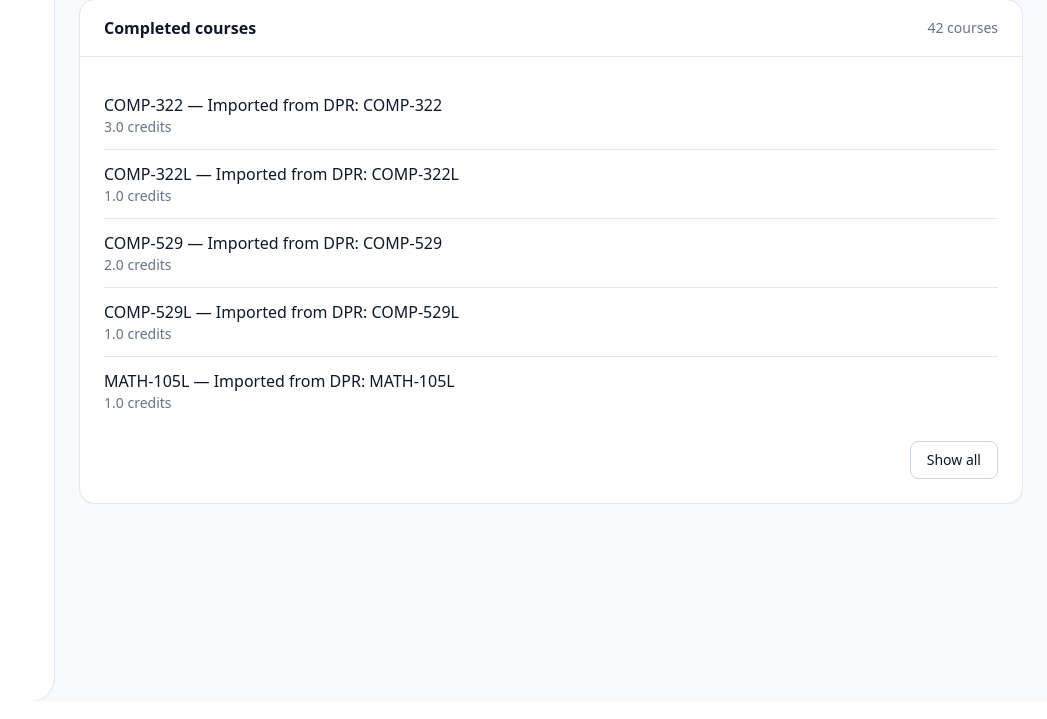
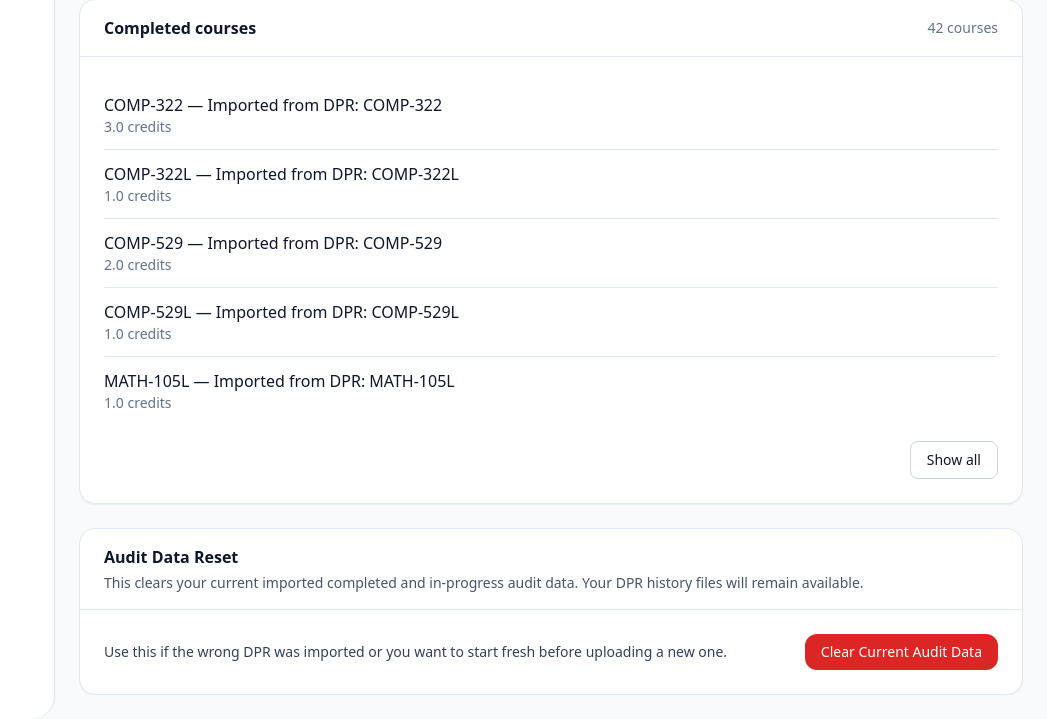
Before and after one commit to MBhuva6304/Gradmate, a Django app: page /settings/ in a window 1280 px wide. Shown: the part 1054-1773 px from the top of the page, without its empty margins (233-1280 px from the left). Run offline with Django 5.2, Linux system fonts and the light colour scheme; a user stored in the database is signed in; data comes from the database, SQL or seed files in the repository; both versions use the stored data as it was after the commit; some libraries are stand-ins or nearby versions.

Commit message:
Added Clear Audit Data functionality to settings page. This allows users to delete all their associated data, and upload a new DPR file if they wish. The code changes include:

```diff
--- a/campus/urls.py
+++ b/campus/urls.py
@@ -19,6 +19,8 @@ urlpatterns = [
 
     # DPR upload (dashboard modal uses this)
     path("dpr/upload/", users_views.upload_dpr, name="upload_dpr"),
+    # Clear Audit Cache
+    path("settings/clear-audit/", users_views.clear_audit_data, name="clear_audit_data"),
 
     path("setup-profile/", users_views.setup_profile, name="setup_profile"),
 
--- a/templates/settings.html
+++ b/templates/settings.html
@@ -166,7 +166,6 @@
       </section>
 
       <!-- DPR History card -->
-      </section>
       <section class="lg:col-span-3 bg-white rounded-2xl shadow-sm border border-slate-200 p-5 mt-6 w-full">
         <h2 class="text-lg font-semibold mb-2">DPR History</h2>
         <p class="text-sm text-slate-500 mb-4">
@@ -261,6 +260,31 @@
           {% endif %}
         </div>
       </section>
+      <!-- Audit data reset card -->
+      <section class="lg:col-span-3 bg-white rounded-2xl shadow-sm border border-slate-200">
+        <div class="border-b border-slate-200 px-6 py-4">
+          <h2 class="font-semibold text-slate-900">Audit Data Reset</h2>
+          <p class="text-sm text-slate-600 mt-1">
+        This clears your current imported completed and in-progress audit data. Your DPR history files will remain available.
+          </p>
+        </div>
+
+        <div class="p-6 flex flex-col sm:flex-row sm:items-center sm:justify-between gap-4">
+          <div class="text-sm text-slate-700">
+        Use this if the wrong DPR was imported or you want to start fresh before uploading a new one.
+          </div>
+
+          <form method="post" action="{% url 'clear_audit_data' %}" onsubmit="return confirm('Are you sure you want to clear your current audit data?');">
+        {% csrf_token %}
+        <button
+          type="submit"
+          class="inline-flex items-center rounded-xl bg-red-600 px-4 py-2 text-sm text-white hover:bg-red-700"
+        >
+          Clear Current Audit Data
+        </button>
+          </form>
+        </div>
+      </section>
     </div>
   </div>
 {% endblock %}
--- a/users/views.py
+++ b/users/views.py
@@ -341,6 +341,21 @@ def settings_page(request):
         "completed_courses": completed_courses,
         "dpr_history": dpr_history,
     })
+
+@profile_required
+def clear_audit_data(request):
+    if request.method != "POST":
+        return redirect("settings")
+
+    profile = request.profile
+
+    CompletedClass.objects.filter(profile=profile).delete()
+    InProgressClass.objects.filter(profile=profile).delete()
+    profile.completed_codes = ""
+    profile.save(update_fields=["completed_codes"])
+
+    messages.success(request, "Current audit data was cleared. Your DPR history files were kept.")
+    return redirect("settings")
 
 @profile_required
 def dashboard(request):
```
Also changed, not shown: db.sqlite3, 1 other file.
